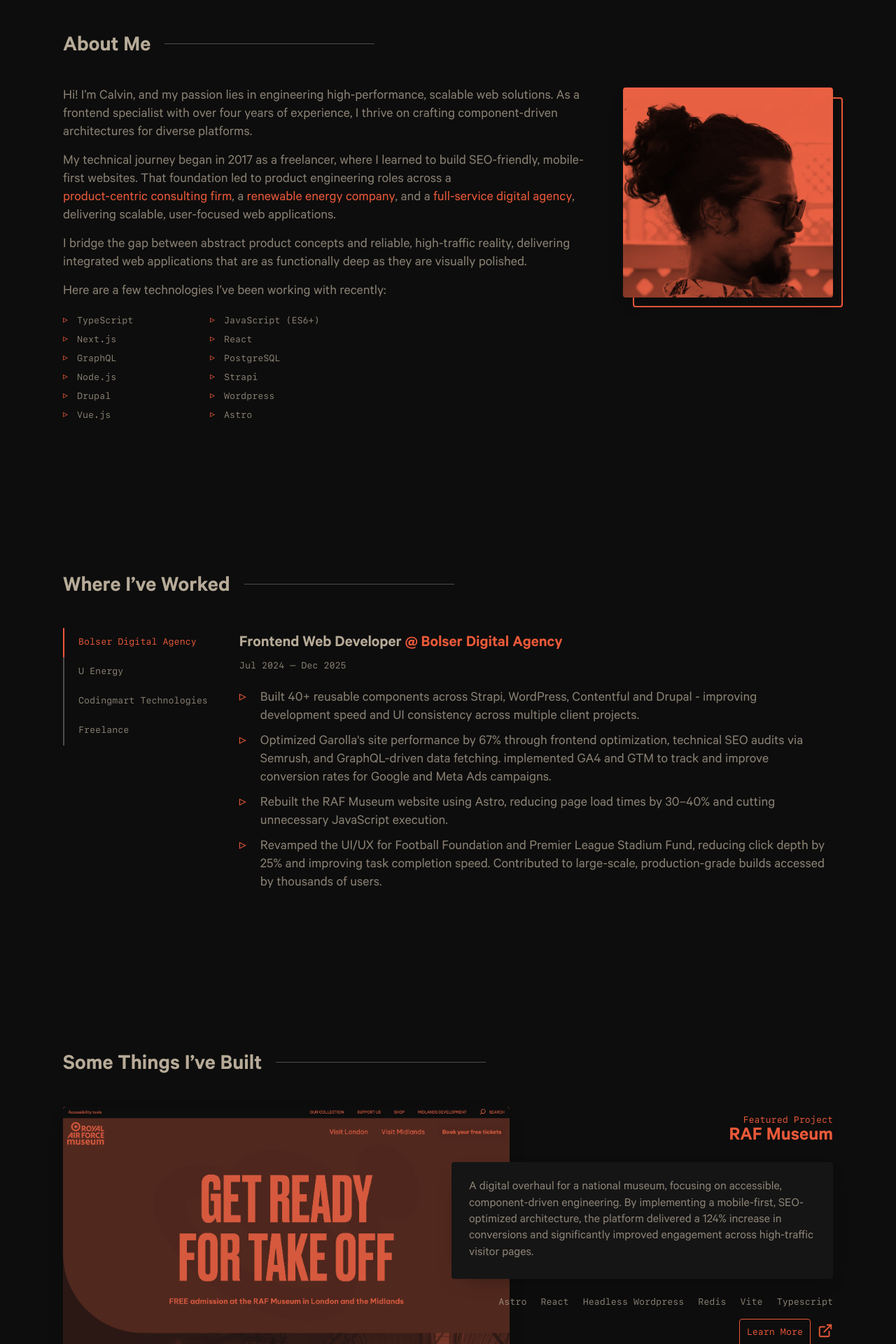
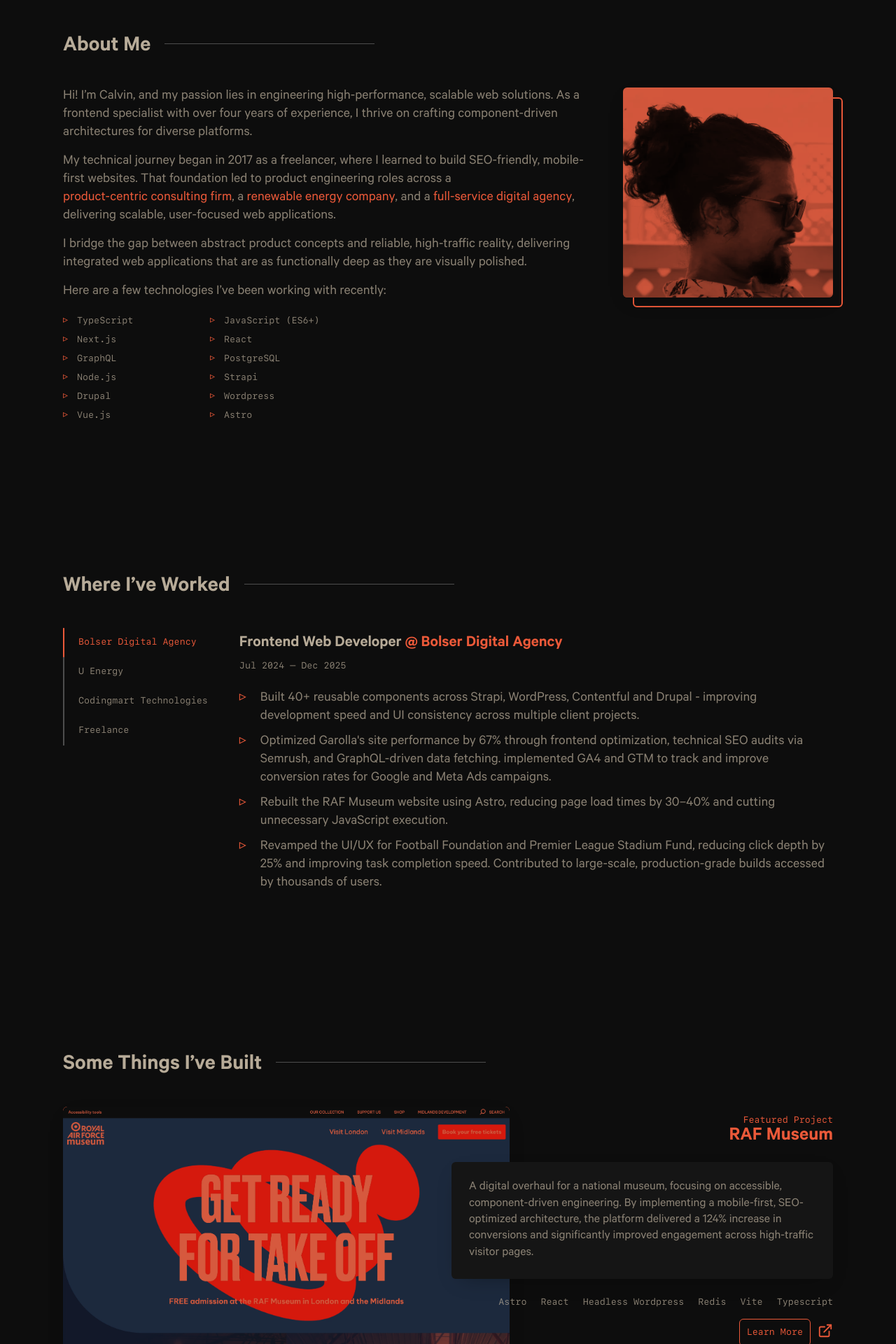
Before and after one commit to calvingomes/cal-portfolio, a Next.js app: page / in a window 1280 px wide. Shown: the part 860-2780 px from the top of the page at 70% size. Built offline with nearby package versions, Linux system fonts and the light colour scheme.

Commit message:
update images styling

```diff
--- a/src/components/About/About.module.css
+++ b/src/components/About/About.module.css
@@ -75,14 +75,13 @@
 .img {
   border-radius: var(--border-radius);
   mix-blend-mode: multiply;
-  filter: grayscale(100%) contrast(1);
+  filter: brightness(90%);
   transition: var(--transition);
   object-fit: cover;
 }
 
 .wrapper:hover .img,
 .wrapper:focus .img {
-  filter: none;
   mix-blend-mode: normal;
 }
 
--- a/src/components/Featured/Featured.module.css
+++ b/src/components/Featured/Featured.module.css
@@ -203,7 +203,7 @@
   border-radius: var(--border-radius);
   mix-blend-mode: multiply;
   object-fit: cover;
-  filter: grayscale(100%) contrast(1) brightness(50%);
+  filter: brightness(50%);
 }
 
 @media (min-width: 768px) {
@@ -216,7 +216,7 @@
   .img {
     width: 100%;
     height: auto;
-    filter: grayscale(100%) contrast(1) brightness(90%);
+    filter: brightness(90%);
   }
 }
 
--- a/src/styles/variables.css
+++ b/src/styles/variables.css
@@ -26,7 +26,7 @@
   --fz-xxl: 22px;
   --fz-heading: 32px;
 
-  --border-radius: 4px;
+  --border-radius: 6px;
   --border-radius-md: 8px;
   --border-radius-lg: 12px;
   --border-radius-circle: 50%;
```
